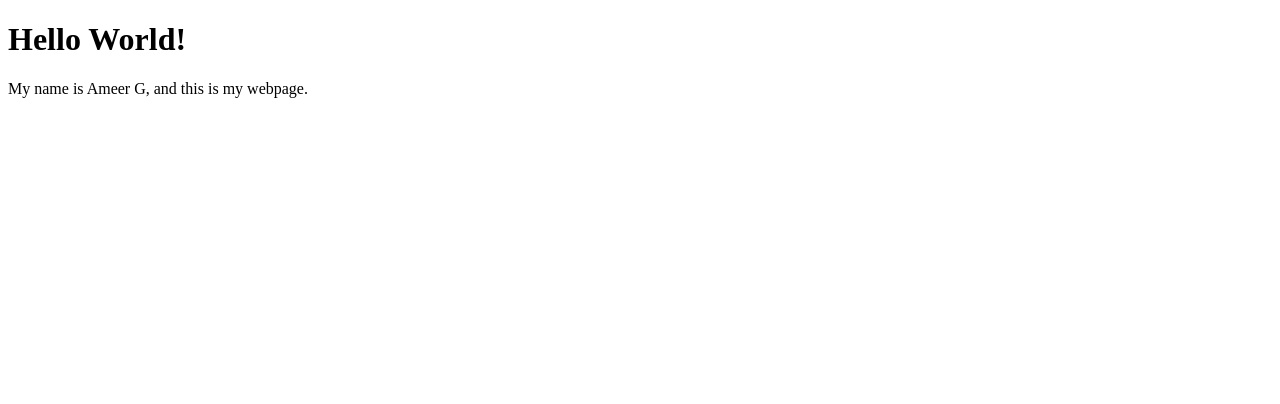
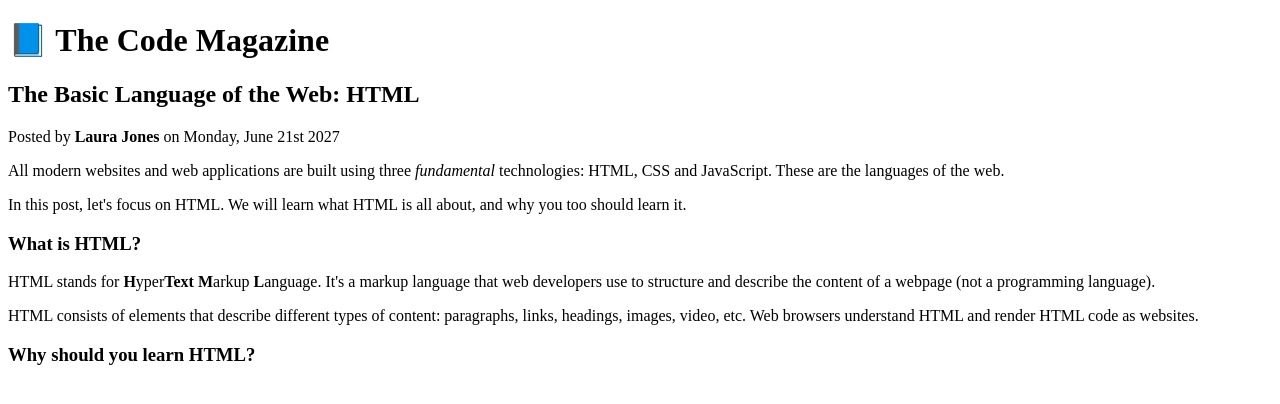
Before and after one commit to ameerghazal/Build-Responsive-Real-World-Websites-with-HTML-and-CSS, a plain HTML site: page index.html in a window 1280 px wide. Drawn offline with Linux system fonts and the light colour scheme.

```diff
--- a/index.html
+++ b/index.html
@@ -1,13 +1,51 @@
 <!DOCTYPE html>
-<html lang="en">
+<html>
   <head>
-    <meta charset="UTF-8" />
-    <meta http-equiv="X-UA-Compatible" content="IE=edge" />
-    <meta name="viewport" content="width=device-width, initial-scale=1.0" />
-    <title>Document</title>
+    <title>The basic language of the web: HTML</title>
   </head>
+
   <body>
-    <h1>Hello World!</h1>
-    <p>My name is Ameer G, and this is my webpage.</p>
+    <!-- <h1>📘 The Code Magazine</h1>
+    <h2>The Basic Language of the Web: HTML</h2>
+    <h3>What is HTML?</h3>
+    <h4>The Basic language of the web: HTML</h4>
+    <h5>The Basic language of the web: HTML</h5>
+    <h6>The Basic language of the web: HTML</h6> -->
+
+    <h1>📘 The Code Magazine</h1>
+
+    <h2>The Basic Language of the Web: HTML</h2>
+
+    <p>Posted by <strong>Laura Jones</strong> on Monday, June 21st 2027</p>
+
+    <p>
+      All modern websites and web applications are built using three
+      <em>fundamental</em>
+      technologies: HTML, CSS and JavaScript. These are the languages of the
+      web.
+    </p>
+
+    <p>
+      In this post, let's focus on HTML. We will learn what HTML is all about,
+      and why you too should learn it.
+    </p>
+
+    <h3>What is HTML?</h3>
+
+    <p>
+      HTML stands for <strong>H</strong>yper<b>Text</b> <strong>M</strong>arkup
+      <strong>L</strong>anguage. It's a markup language that web developers use
+      to structure and describe the content of a webpage (not a programming
+      language).
+    </p>
+
+    <!-- <b> is the old bold and <i> is the old italic, but I used to show the old way as well. -->
+    <p>
+      HTML consists of elements that describe different types of content:
+      paragraphs, links, headings, images, video, etc. Web browsers understand
+      HTML and render HTML code as websites.
+    </p>
+
+    <h3>Why should you learn HTML?</h3>
   </body>
 </html>
```
Also changed, not shown: theory.js (+18 -5 lines), Starter/challenges.jpg (added), Starter/content.txt (added), Starter/laura-jones.jpg (added), Starter/post-img.jpg (added), Starter/related-1.jpg (added), Starter/related-2.jpg (added), Starter/related-3.jpg (added).
